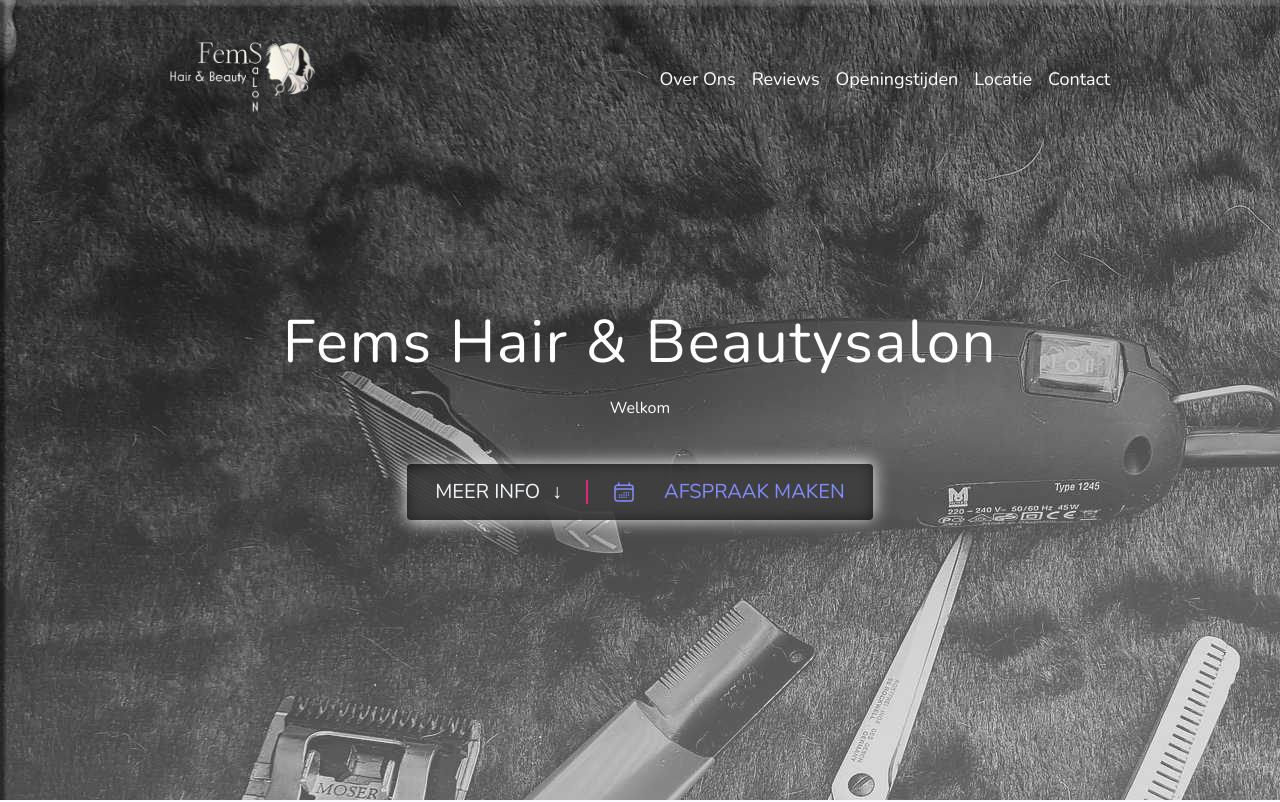
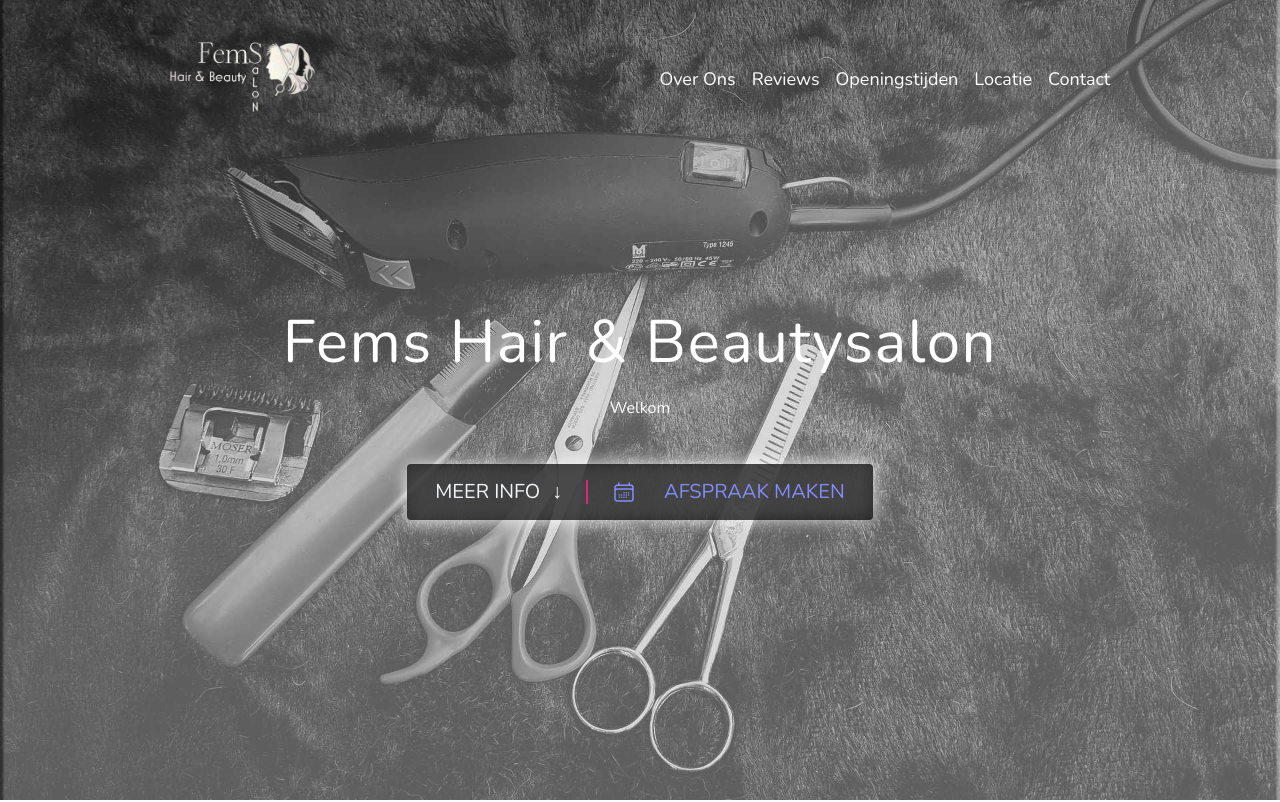
Before and after one commit to nibbs66/fems, a Next.js app: page / in a window 1280 px wide. Shown: the top 802 px of the page. Built offline with nearby package versions, Linux system fonts and the light colour scheme.

Commit message:
init commit

```diff
--- a/components/Intro.jsx
+++ b/components/Intro.jsx
@@ -1,9 +1,11 @@
 import React from 'react';
 import { CalendarDaysIcon} from '@heroicons/react/24/outline'
+
 const Intro = () => {
-
+//bg-[#00763b]/70 bg-fixed bg-center bg-contain  bg-no-repeat
     return (
-        <div id={`home`} className={` flex flex-col items-center w-full justify-center bg-bgImg  h-screen   text-white gap-6`}>
+       <div id={`home`} className={`w-full bg-[url('/img/femsachtergrond.jpeg')]  bg-center bg-cover  bg-no-repeat`}>
+           <div  className={` flex flex-col items-center   justify-center h-screen   text-white gap-6`}>
                <div
                    className={` text-4xl text-center lg:text-6xl pt-8 f tracking-wide  font-thin text-white`}>
 
@@ -37,6 +39,7 @@ const Intro = () => {
 
            </div>
 
+       </div>
 
 
 
--- a/pages/index.js
+++ b/pages/index.js
@@ -13,7 +13,7 @@ import Contact from "../components/Contact";
 
 export default function Home() {
   return (
-   <div className={` flex flex-col items-center`}>
+   <div className={` flex flex-col items-center `}>
 <Head>
     <title>Fems Hair & Beauty Salon</title>
 
```
Lines whose indentation alone changed are shown as unchanged.
